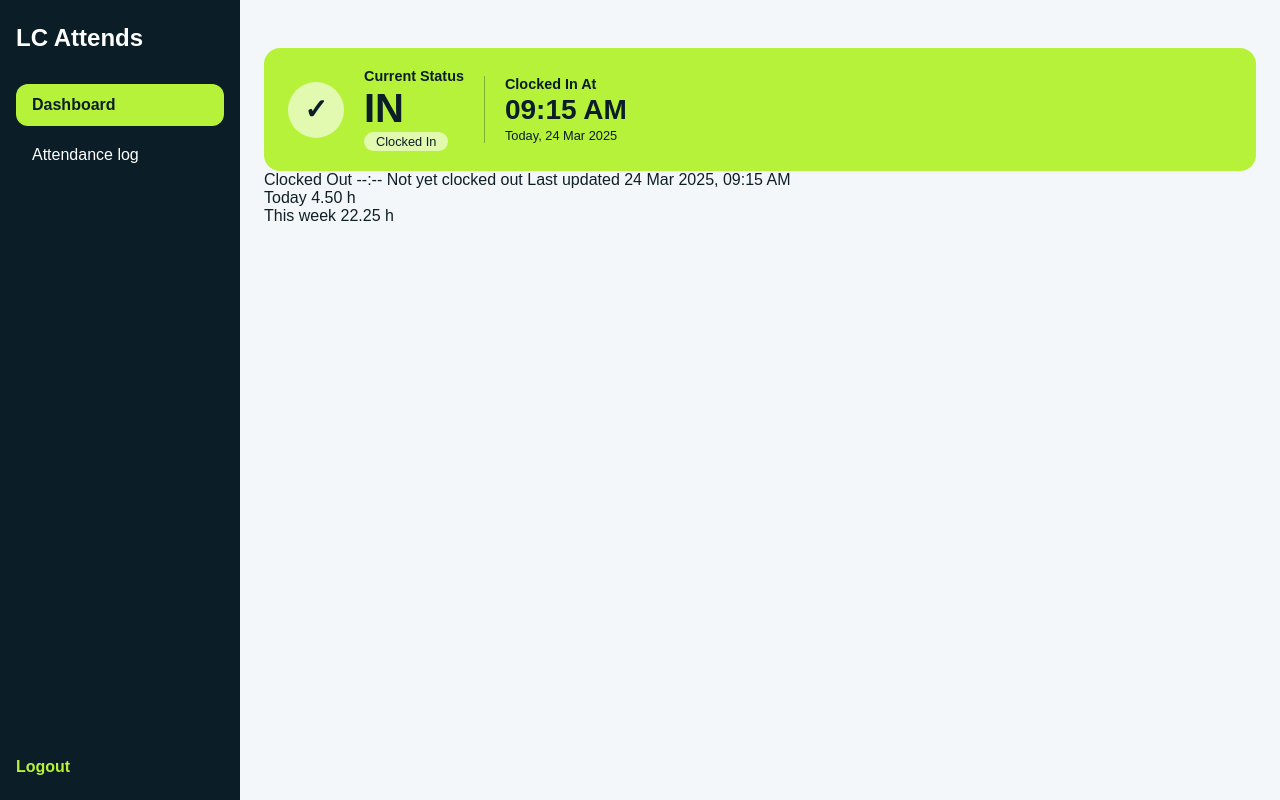
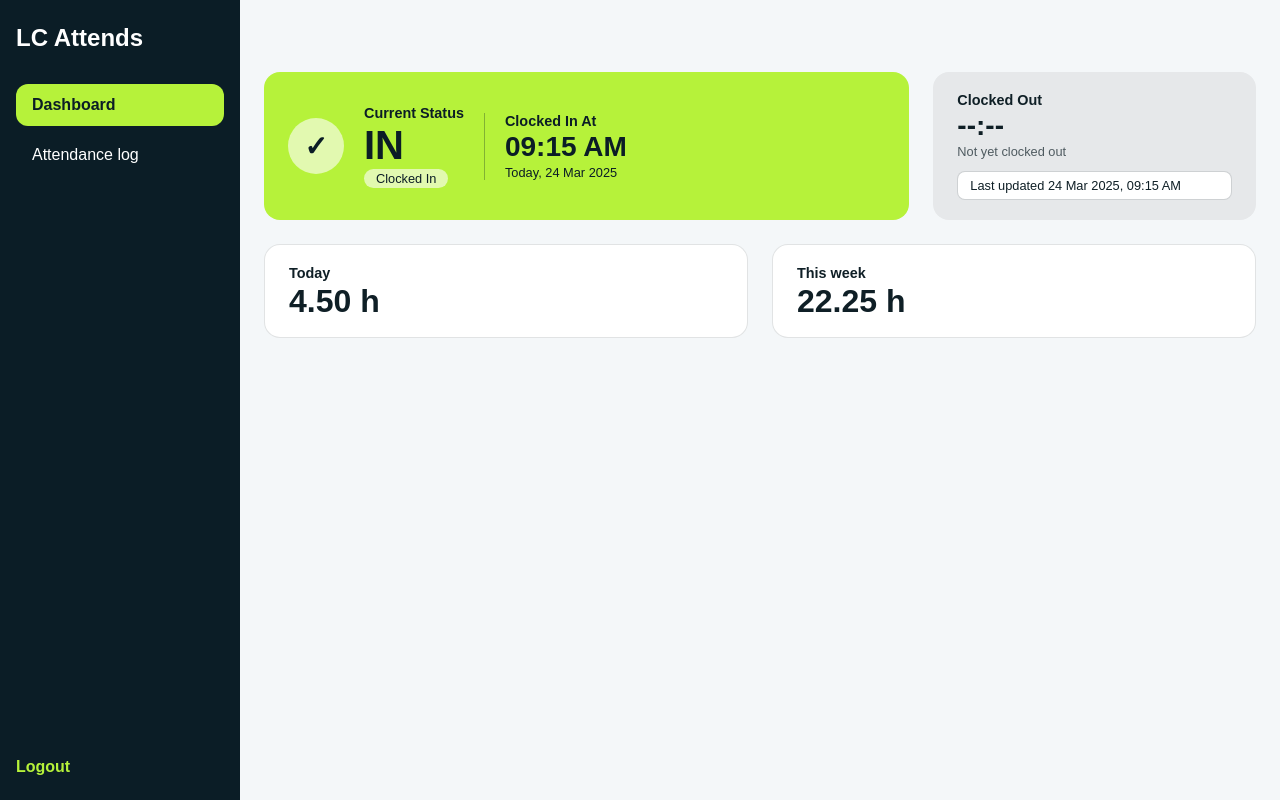
Before and after one commit to LC-Studio-18/Digital-attendance-tracking-system-php, a PHP site: page /dashboard.php in a window 1280 px wide. Run offline with PHP 8.4, Linux system fonts and the light colour scheme.

Commit message:
Add clocked out card and hours summary cards

```diff
--- a/frontend/assets/css/component.css
+++ b/frontend/assets/css/component.css
@@ -79,3 +79,82 @@
 .status-card__date {
   font-size: 0.8rem;
 }
+
+/* ---------- Clocked Out card (grey card beside the status card) ---------- */
+
+/* The card stacks its text: label, time, note, last updated */
+.clocked-out-card {
+  display: flex;
+  flex-direction: column;
+  gap: 4px;
+  padding: 20px 24px;
+  border-radius: var(--radius-card);
+  background: var(--color-out-bg);
+  color: var(--color-text);
+}
+
+.clocked-out-card__label {
+  font-size: 0.9rem;
+  font-weight: bold;
+}
+
+/* The big --:-- (or the clock-out time) */
+.clocked-out-card__time {
+  font-size: 1.75rem;
+  font-weight: bold;
+  line-height: 1;
+}
+
+.clocked-out-card__note {
+  font-size: 0.8rem;
+  opacity: 0.7;
+}
+
+/* The white "Last updated" box at the bottom of the card */
+.clocked-out-card__updated {
+  margin-top: 8px;
+  padding: 6px 12px;
+  border: 1px solid rgba(11, 29, 38, 0.2);
+  border-radius: 8px;
+  background: #ffffff;
+  font-size: 0.8rem;
+}
+
+/* ---------- Hours summary cards (Today and This week) ---------- */
+
+/* The section holds two cards side by side */
+#hours-summary {
+  display: grid;
+  grid-template-columns: 1fr 1fr;
+  gap: 24px;
+}
+
+.hours-card {
+  display: flex;
+  flex-direction: column;
+  gap: 4px;
+  min-width: 0;
+  padding: 20px 24px;
+  border-radius: var(--radius-card);
+  background: #ffffff;
+  border: 1px solid rgba(11, 29, 38, 0.12);
+  color: var(--color-text);
+}
+
+.hours-card__label {
+  font-size: 0.9rem;
+  font-weight: bold;
+}
+
+.hours-card__value {
+  font-size: 2rem;
+  font-weight: bold;
+  line-height: 1;
+}
+
+/* On very small screens the two cards stack */
+@media (max-width: 480px) {
+  #hours-summary {
+    grid-template-columns: 1fr;
+  }
+}
--- a/frontend/assets/css/layout.css
+++ b/frontend/assets/css/layout.css
@@ -64,3 +64,31 @@
   align-items: center;
   margin-bottom: 24px;
 }
+
+/* ---------- Dashboard rows ---------- */
+
+/* The dashboard sections stack with a gap between them */
+.dashboard {
+  display: flex;
+  flex-direction: column;
+  gap: 24px;
+}
+
+/* Row 1: status card (2 parts wide) beside the Clocked Out card (1 part) */
+.row--status {
+  display: grid;
+  grid-template-columns: 2fr 1fr;
+  gap: 24px;
+}
+
+/* min-width: 0 stops a wide card from pushing the page sideways */
+.row--status > * {
+  min-width: 0;
+}
+
+/* On small screens the two cards stack again */
+@media (max-width: 768px) {
+  .row--status {
+    grid-template-columns: 1fr;
+  }
+}
```
